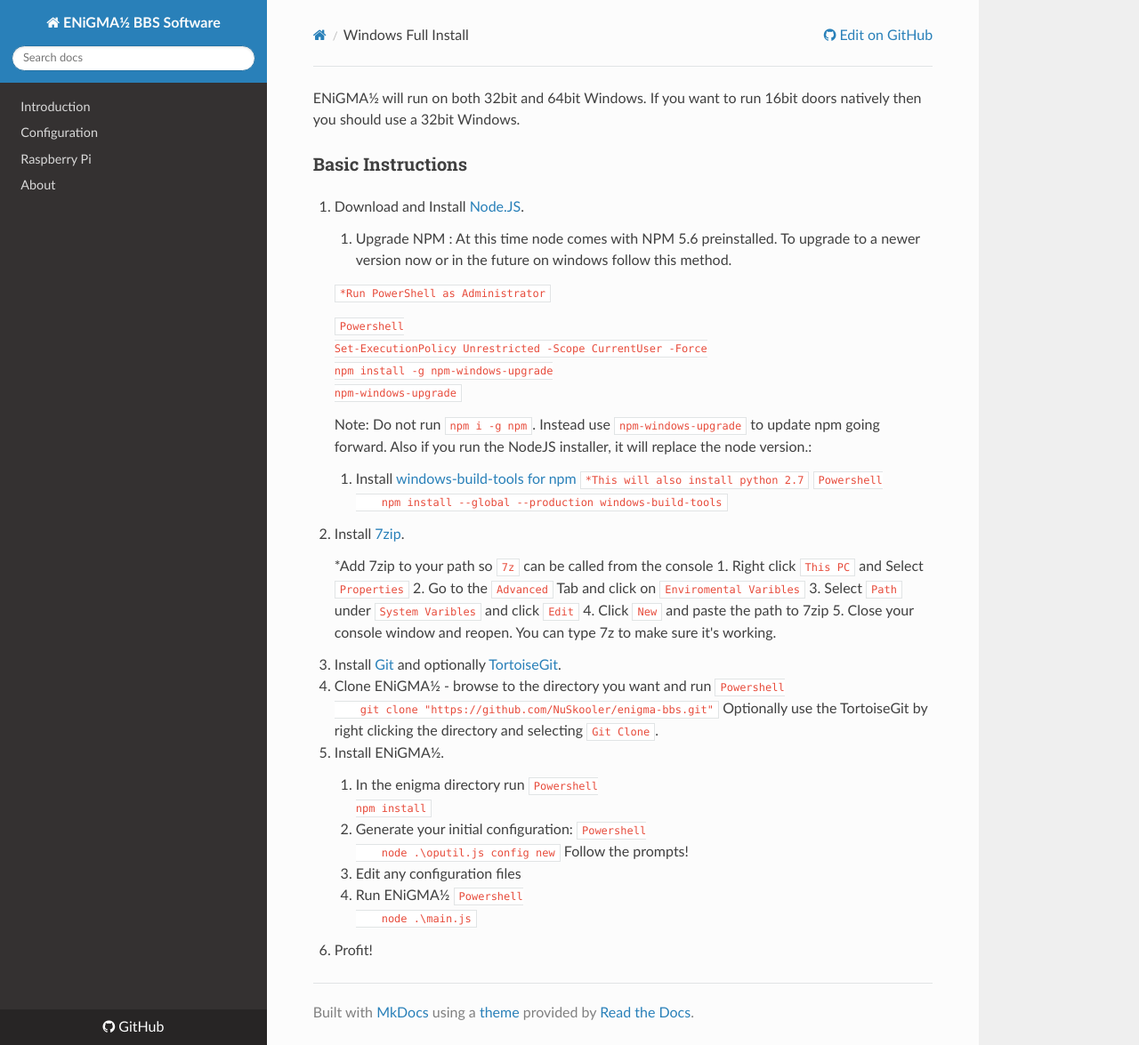
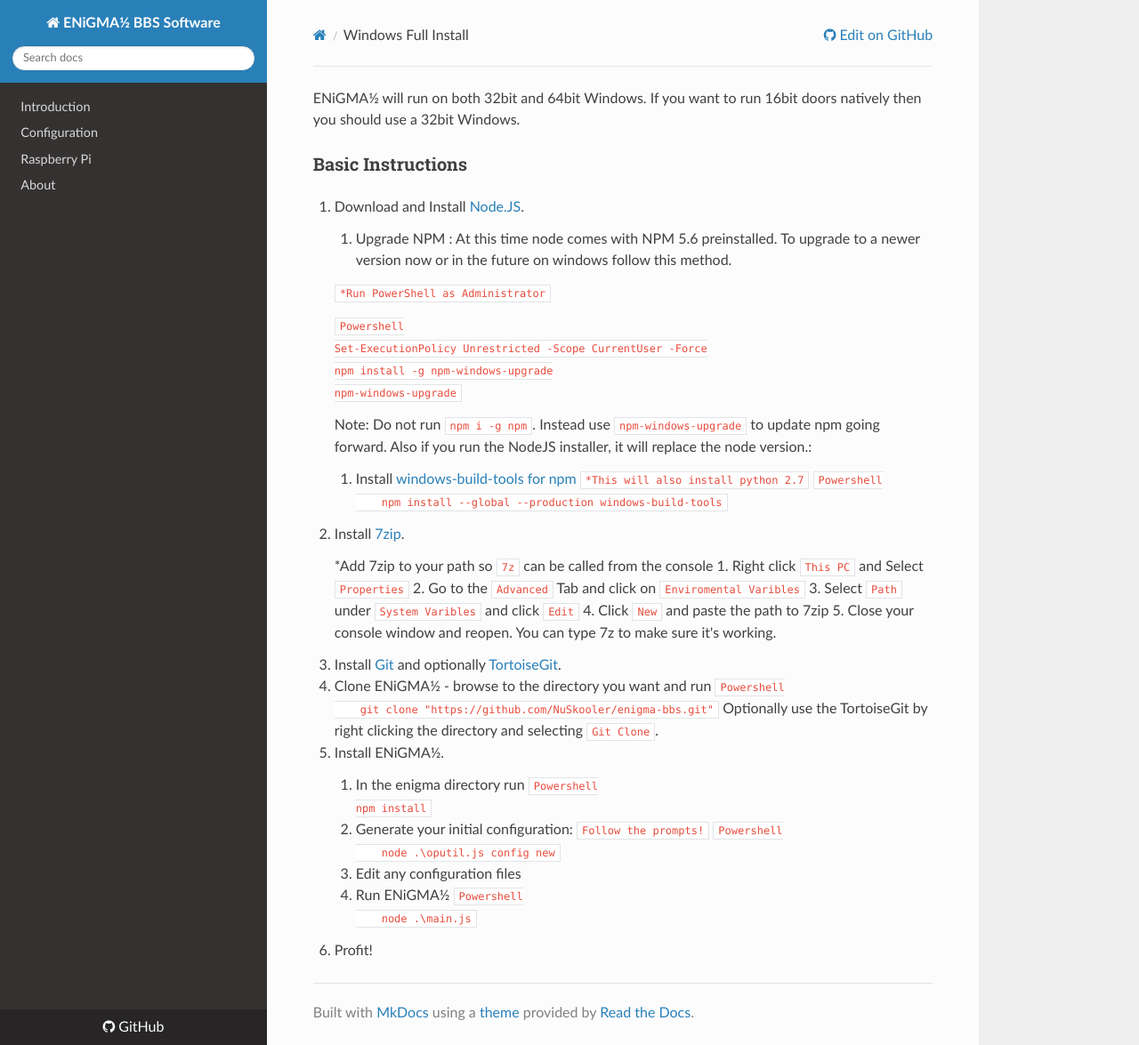
Before and after one commit to NuSkooler/enigma-bbs, an MkDocs documentation site: the page built from docs/installation/windows.md, in a window 1280 px wide and 1175 px high. Shown: the whole window at 89% size. Built offline with MkDocs 1.6.1, drawn with Linux system fonts in a browser that asks for light colours; nearby versions of some CDN libraries; old or Windows-style settings are respelled for this version of MkDocs.

````diff
--- a/docs/installation/windows.md
+++ b/docs/installation/windows.md
@@ -53,11 +53,10 @@ ENiGMA½ will run on both 32bit and 64bit Windows. If you want to run 16bit door
 	```Powershell
 	npm install
 	```
-	2. Generate your initial configuration:
+	2. Generate your initial configuration: `Follow the prompts!`
 	```Powershell
 		node .\oputil.js config new
 	```
-		Follow the prompts!
 	3. Edit any configuration files
 	4. Run ENiGMA½
 	```Powershell
````
